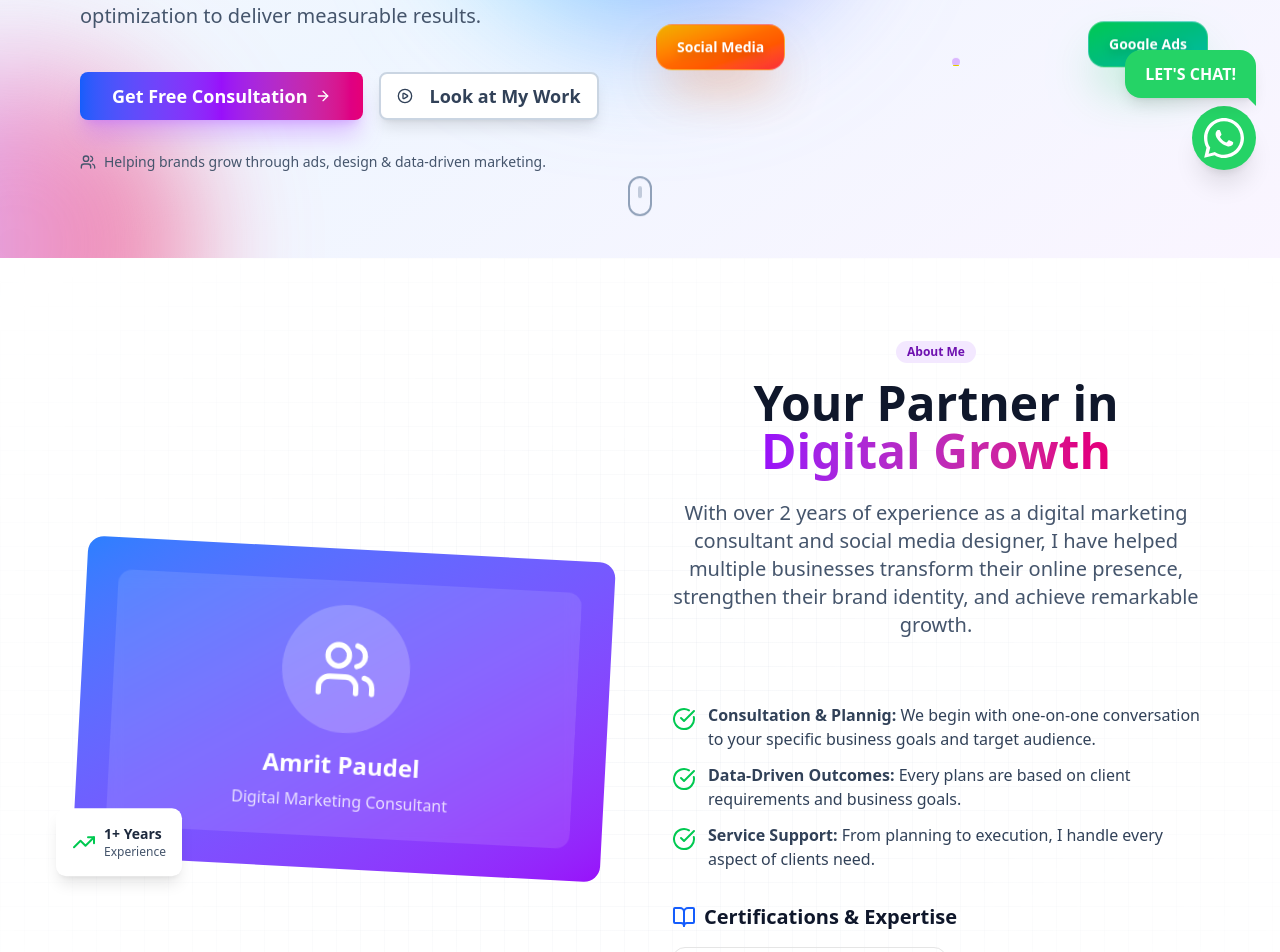
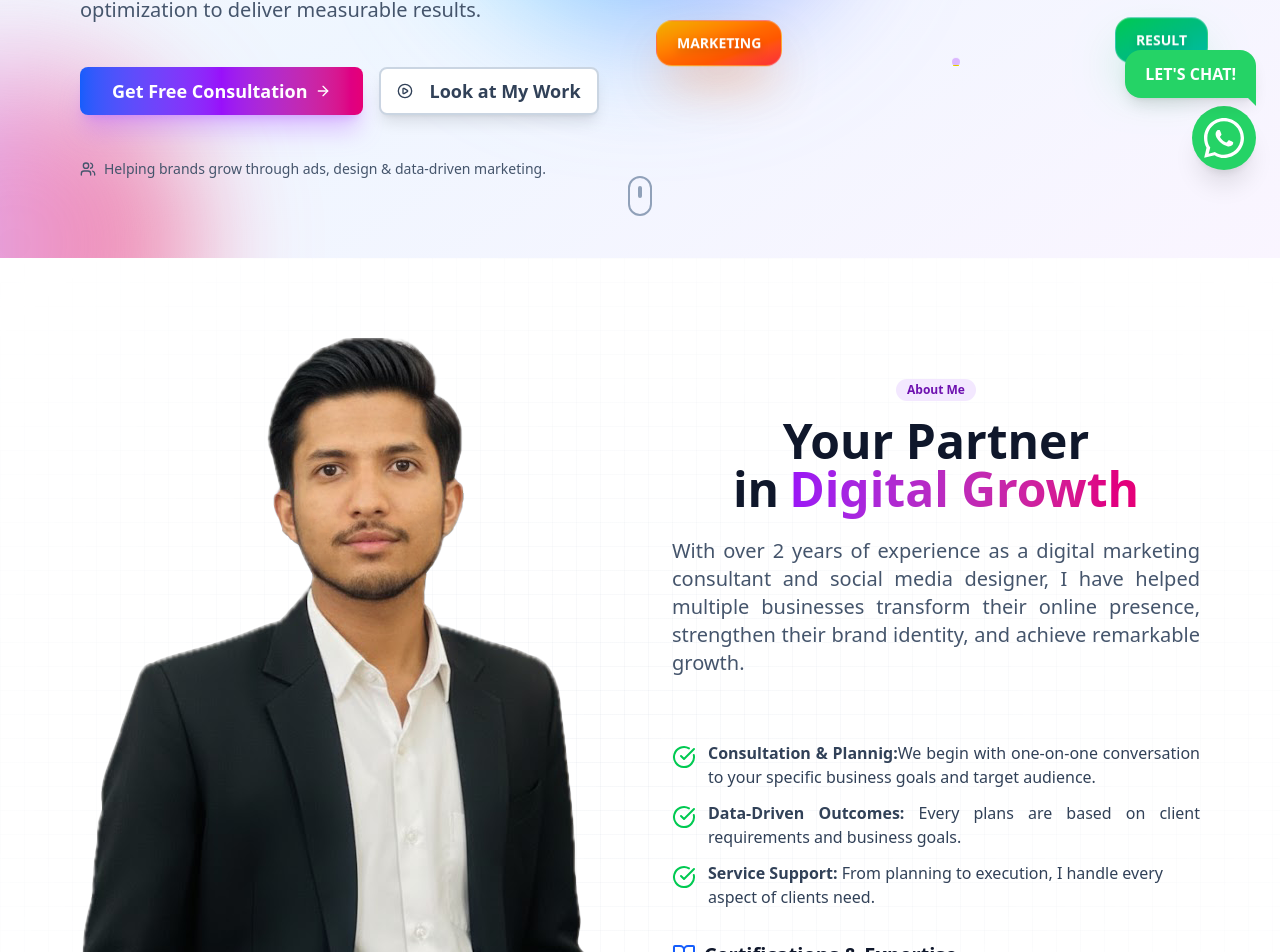
Before and after one commit to ashishpaudel123/AmritPaudel, a React (Vite) app: page / in a window 1280 px wide. Shown: the part 606-1558 px from the top of the page. Built offline with nearby package versions, Linux system fonts and the light colour scheme.

Commit message:
fix: enhance AboutSection layout and add CollabSection for improved user engagement

```diff
--- a/src/components/about-section.tsx
+++ b/src/components/about-section.tsx
@@ -1,6 +1,6 @@
 import { Button } from "./ui/button";
 import { Badge } from "./ui/badge";
-import { CheckCircle, BookOpen, Users, TrendingUp } from "lucide-react";
+import { CheckCircle, BookOpen } from "lucide-react";
 
 export function AboutSection() {
   const certifications = [
@@ -15,40 +15,11 @@ export function AboutSection() {
     >
       {/* Background Elements */}
       <div className="absolute inset-0 bg-grid-slate-100 dark:bg-grid-slate-800 [mask-image:radial-gradient(ellipse_at_center,white,transparent)]"></div>
-
       <div className="container mx-auto px-4 relative">
         <div className="grid lg:grid-cols-2 gap-16 items-center">
-          {/* Left Side - Image and Visual Elements */}
+          {/* Left Side - Image */}
           <div className="relative">
-            {/* Main Image Container */}
-            <div className="relative">
-              <div className="relative bg-gradient-to-br from-blue-500 to-purple-600 rounded-2xl p-8 transform rotate-3 hover:rotate-0 transition-transform duration-500">
-                {/* Profile placeholder - you can replace with actual image */}
-                <div className="bg-white/10 backdrop-blur rounded-xl p-6 text-center">
-                  <div className="w-32 h-32 bg-white/20 rounded-full mx-auto mb-4 flex items-center justify-center">
-                    <Users className="w-16 h-16 text-white" />
-                  </div>
-                  <h3 className="text-2xl font-bold text-white mb-2">
-                    Amrit Paudel
-                  </h3>
-                  <p className="text-white/80">Digital Marketing Consultant</p>
-                </div>
-              </div>
-
-              <div className="absolute -bottom-6 -left-6 bg-white dark:bg-slate-800 rounded-lg shadow-lg p-4 animate-float animation-delay-2000">
-                <div className="flex items-center space-x-2">
-                  <TrendingUp className="w-6 h-6 text-green-500" />
-                  <div>
-                    <div className="text-sm font-semibold text-slate-800 dark:text-white">
-                      1+ Years
-                    </div>
-                    <div className="text-xs text-slate-600 dark:text-slate-400">
-                      Experience
-                    </div>
-                  </div>
-                </div>
-              </div>
-            </div>
+            <img src="hero.png" alt="Amrit Paudel" />
           </div>
 
           {/* Right Side - Content */}
@@ -60,12 +31,11 @@ export function AboutSection() {
               </Badge>
               <h2 className="text-4xl md:text-5xl font-bold text-slate-900 dark:text-white mb-6">
                 Your Partner in
-                <span className="bg-gradient-to-r from-purple-600 to-pink-600 bg-clip-text text-transparent">
-                  {" "}
+                <span className="bg-gradient-to-r from-purple-600 to-pink-600 bg-clip-text text-transparent ps-2.5">
                   Digital Growth
                 </span>
               </h2>
-              <p className="text-xl text-slate-600 dark:text-slate-300 max-w-3xl mx-auto">
+              <p className="text-xl text-justify text-slate-600 dark:text-slate-300 max-w-3xl mx-auto">
                 With over 2 years of experience as a digital marketing
                 consultant and social media designer, I have helped multiple
                 businesses transform their online presence, strengthen their
@@ -77,17 +47,15 @@ export function AboutSection() {
             <div className="space-y-3">
               <div className="flex items-start space-x-3">
                 <CheckCircle className="w-6 h-6 text-green-500 mt-1 flex-shrink-0" />
-                <p className="text-slate-700 dark:text-slate-300">
-                  <span className="font-semibold">
-                    Consultation & Plannig:{" "}
-                  </span>
+                <p className="text-slate-700 text-justify dark:text-slate-300">
+                  <span className="font-semibold">Consultation & Plannig:</span>
                   We begin with one-on-one conversation to your specific
                   business goals and target audience.
                 </p>
               </div>
               <div className="flex items-start space-x-3">
                 <CheckCircle className="w-6 h-6 text-green-500 mt-1 flex-shrink-0" />
-                <p className="text-slate-700 dark:text-slate-300">
+                <p className="text-slate-700 text-justify dark:text-slate-300">
                   <span className="font-semibold">Data-Driven Outcomes: </span>
                   Every plans are based on client requirements and business
                   goals.
--- /dev/null
+++ b/src/components/collab-section.tsx
@@ -0,0 +1,37 @@
+import React from "react";
+
+export function CollabSection() {
+  return (
+    <section className="py-16 bg-gray-50 dark:bg-neutral-900 text-center">
+      <div className="max-w-2xl mx-auto px-4">
+        <h2 className="text-3xl font-bold mb-4">Let’s Collaborate!</h2>
+        <p className="mb-6 text-lg text-gray-700 dark:text-gray-300">
+          Have a project in mind or want to work together? I’m always open to
+          new opportunities and creative collaborations. Let’s build something
+          amazing!
+        </p>
+        <a
+          href="#contact"
+          className="inline-block px-8 py-3 bg-primary text-white rounded-lg font-semibold shadow hover:bg-primary-dark transition mb-10"
+        >
+          Get in Touch
+        </a>
+      </div>
+      <div className="mt-16">
+        <h3 className="text-xl font-semibold mb-6">Collaborated With</h3>
+        <div className="flex flex-wrap justify-center gap-8">
+          {/* Replace these placeholders with actual company logos or names */}
+          <div className="w-32 h-16 bg-white dark:bg-neutral-800 rounded shadow flex items-center justify-center text-gray-500 text-lg font-medium">
+            Company 1
+          </div>
+          <div className="w-32 h-16 bg-white dark:bg-neutral-800 rounded shadow flex items-center justify-center text-gray-500 text-lg font-medium">
+            Company 2
+          </div>
+          <div className="w-32 h-16 bg-white dark:bg-neutral-800 rounded shadow flex items-center justify-center text-gray-500 text-lg font-medium">
+            Company 3
+          </div>
+        </div>
+      </div>
+    </section>
+  );
+}
--- a/src/components/hero-section.tsx
+++ b/src/components/hero-section.tsx
@@ -144,7 +144,7 @@ export function HeroSection() {
 
             {/* Trust Indicators */}
             <div className="flex items-center space-x-6 text-sm text-slate-600 dark:text-slate-400">
-              <div className="flex items-center space-x-2">
+              <div className="flex items-center py-3 space-x-2">
                 <Users className="w-4 h-4" />
                 <span>
                   Helping brands grow through ads, design & data-driven
@@ -172,7 +172,7 @@ export function HeroSection() {
                 className="group absolute bg-gradient-to-br from-pink-500 via-rose-500 to-red-500 rounded-2xl px-5 py-3 shadow-2xl shadow-pink-500/50 hover:shadow-pink-500/70 transform hover:scale-110 hover:-rotate-3 transition-all duration-300 animate-float z-10 backdrop-blur-sm border border-white/20"
               >
                 <div className="text-white font-extrabold text-sm whitespace-nowrap drop-shadow-lg">
-                  Meta Ads
+                  IDEA
                 </div>
                 <div className="absolute -top-1 -right-1 w-3 h-3 bg-yellow-400 rounded-full animate-ping"></div>
               </div>
@@ -182,27 +182,27 @@ export function HeroSection() {
                 className="group absolute bg-gradient-to-br from-blue-500 via-cyan-500 to-teal-500 rounded-2xl px-5 py-3 shadow-2xl shadow-blue-500/50 hover:shadow-blue-500/70 transform hover:scale-110 hover:rotate-3 transition-all duration-300 animate-float animation-delay-1000 z-10 backdrop-blur-sm border border-white/20"
               >
                 <div className="text-white font-extrabold text-sm whitespace-nowrap drop-shadow-lg">
-                  SEO
+                  DESIGN
                 </div>
                 <div className="absolute -top-1 -left-1 w-3 h-3 bg-green-400 rounded-full animate-ping animation-delay-1000"></div>
               </div>
 
               <div
-                style={{ bottom: "30px", right: "-20px" }}
+                style={{ bottom: "40px", right: "-20px" }}
                 className="group absolute bg-gradient-to-br from-green-500 via-emerald-500 to-teal-500 rounded-2xl px-5 py-3 shadow-2xl shadow-green-500/50 hover:shadow-green-500/70 transform hover:scale-110 hover:-rotate-3 transition-all duration-300 animate-float animation-delay-2000 z-10 backdrop-blur-sm border border-white/20"
               >
                 <div className="text-white font-extrabold text-sm whitespace-nowrap drop-shadow-lg">
-                  Google Ads
+                  RESULT
                 </div>
                 <div className="absolute -bottom-1 -left-1 w-3 h-3 bg-blue-400 rounded-full animate-ping animation-delay-2000"></div>
               </div>
 
               <div
-                style={{ bottom: "30px", left: "-20px" }}
+                style={{ bottom: "40px", left: "-20px" }}
                 className="group absolute bg-gradient-to-br from-yellow-500 via-orange-500 to-red-500 rounded-2xl px-5 py-3 shadow-2xl shadow-orange-500/50 hover:shadow-orange-500/70 transform hover:scale-110 hover:rotate-3 transition-all duration-300 animate-float animation-delay-3000 z-10 backdrop-blur-sm border border-white/20"
               >
                 <div className="text-white font-extrabold text-sm whitespace-nowrap drop-shadow-lg">
-                  Social Media
+                  MARKETING
                 </div>
                 <div className="absolute -bottom-1 -right-1 w-3 h-3 bg-purple-400 rounded-full animate-ping animation-delay-3000"></div>
               </div>
@@ -212,7 +212,7 @@ export function HeroSection() {
       </div>
 
       {/* Scroll indicator */}
-      <div className="absolute bottom-8 left-1/2 transform -translate-x-1/2 animate-bounce">
+      <div className="hidden md:block absolute bottom-8 left-1/2 transform -translate-x-1/2 animate-bounce">
         <div className="w-6 h-10 border-2 border-slate-400 dark:border-slate-600 rounded-full flex justify-center">
           <div className="w-1 h-3 bg-slate-400 dark:bg-slate-600 rounded-full mt-2 animate-pulse"></div>
         </div>
--- a/src/components/services-section.tsx
+++ b/src/components/services-section.tsx
@@ -36,7 +36,6 @@ export function ServicesSection({}: ServicesSectionProps) {
           <h2 className="text-4xl md:text-5xl font-bold text-slate-900 dark:text-white mb-6">
             Comprehensive Digital Marketing
             <span className="bg-gradient-to-r from-purple-600 to-pink-600 bg-clip-text text-transparent">
-              {" "}
               Solutions
             </span>
           </h2>
@@ -106,15 +105,9 @@ export function ServicesSection({}: ServicesSectionProps) {
 
         {/* Process Section */}
         <div className="bg-white dark:bg-slate-900 rounded-3xl p-8 md:p-12 border border-slate-200 dark:border-slate-700">
-          <div className="text-center mb-12">
-            <h3 className="text-3xl font-bold text-slate-900 dark:text-white mb-4">
-              My Proven Process
-            </h3>
-            <p className="text-lg text-slate-600 dark:text-slate-300 max-w-2xl mx-auto">
-              A systematic approach that ensures consistent results and maximum
-              ROI for every client.
-            </p>
-          </div>
+          <h3 className="text-3xl text-center font-bold text-slate-900 dark:text-white mb-10">
+            My Proven Process
+          </h3>
 
           <div className="grid md:grid-cols-4 gap-8">
             {[
```
Also changed, not shown: src/App.tsx (+81 -67 lines), public/hero.png.
